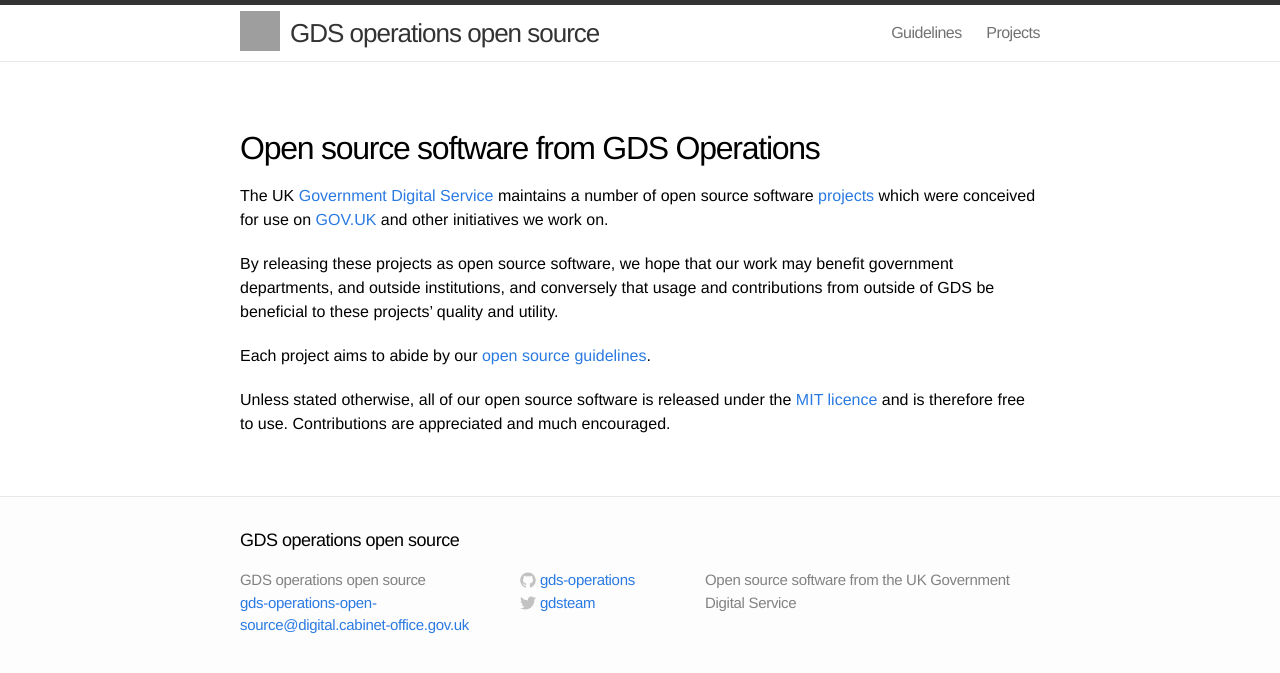
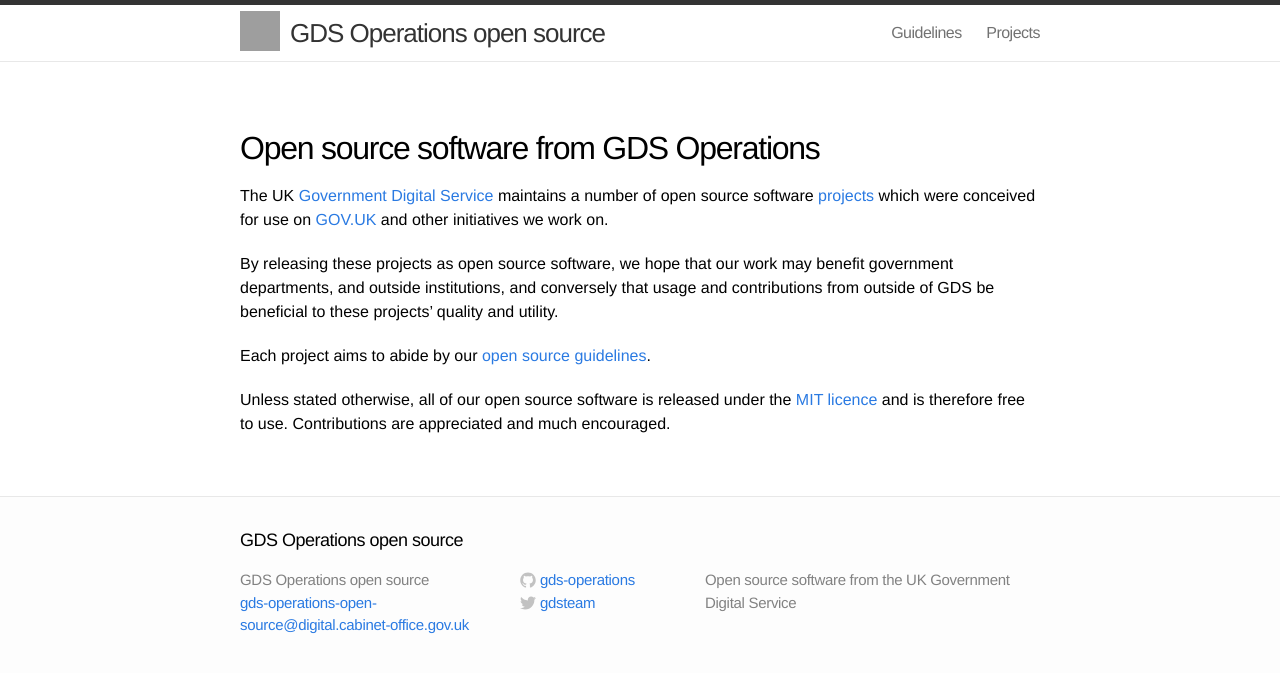
Before and after one commit to alphagov/gds-operations.github.io, a Jekyll site: the page built from index.md, in a window 1280 px wide. Shown: the top 673 px of the page. Built offline with Jekyll 4.4.1, drawn with Linux system fonts in a browser that asks for light colours; Markdown is read by kramdown in place of the engine named in the settings; grey boxes are pictures that could not be loaded.

```diff
--- a/_config.yml
+++ b/_config.yml
@@ -1,5 +1,5 @@
 # Site settings
-title: GDS operations open source
+title: GDS Operations open source
 email: gds-operations-open-source@digital.cabinet-office.gov.uk
 description: "Open source software from the UK Government Digital Service"
 baseurl: ""
```
